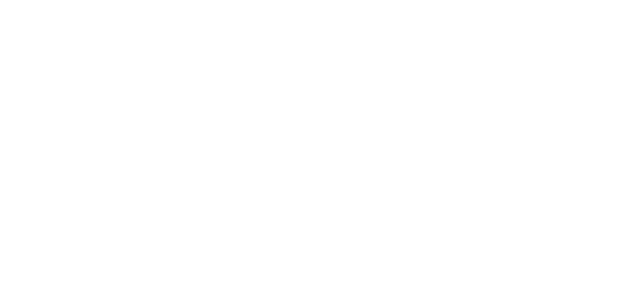
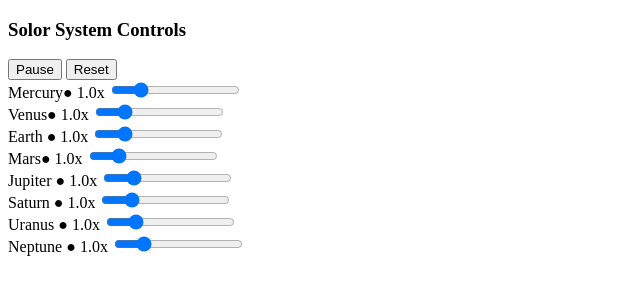
Before and after one commit to katravatsrinu/Solar_Systems, a plain HTML site: page index.html in a window 1280 px wide. Shown: the whole page, without its empty margins (0-640 px from the left). Drawn offline with Linux system fonts and the light colour scheme.

Commit message:
done with some solar controllers

```diff
--- a/index.html
+++ b/index.html
@@ -1,14 +1,77 @@
 <!DOCTYPE html>
 <html lang="en">
+
 <head>
     <meta charset="UTF-8">
     <meta name="viewport" content="width=device-width, initial-scale=1.0">
     <title>Solar System 3D</title>
     <link rel="stylesheet" href="/style.css">
 </head>
+
 <body>
+    <div id="convas-container">
+        <div id="control-panel">
+            <h3>Solor System Controls</h3>
+
+            <div class="main-controls">
+                <button id="pauseBtn" class="btn">Pause</button>
+                <button id="resetBtn" class="btn">Reset</button>
+            </div>
+
+            <div class="control-group">
+                <label for="mercury-speed">Mercury<span class="planet-mercury">●</span> <span class="speed-value"
+                        id="mercury-value">1.0x</span></label>
+                <input type="range" id="mercury-speed" min="0" max="5" step="0.1" value="1">
+            </div>
+
+            <div class="control-group">
+                <label for="venus-speed">Venus<span class="planet-venus">●</span> <span class="speed-value"
+                        id="venus-value">1.0x</span></label>
+                <input type="range" id="venus-speed" min="0" max="5" step="0.1" value="1">
+            </div>
+
+            <div class="control-group">
+                <label for="earth-speed">Earth <span class="planet-earth">●</span> <span class="speed-value"
+                        id="earth-value">1.0x</span></label>
+                <input type="range" id="earth-speed" min="0" max="5" step="0.1" value="1">
+            </div>
+
+            <div class="control-group">
+                <label for="mars-speed">Mars<span class="planet-mars">●</span> <span class="speed-value"
+                        id="mars-value">1.0x</span></label>
+                <input type="range" id="mars-speed" min="0" max="5" step="0.1" value="1">
+            </div>
+
+            <div class="control-group">
+                <label for="jupiter-speed">Jupiter <span class="planet-mercury">●</span> <span class="speed-value"
+                        id="jupiter-value">1.0x</span></label>
+                <input type="range" id="jupiter-speed" min="0" max="5" step="0.1" value="1">
+            </div>
+
+            <div class="control-group">
+                <label for="saturn-speed">Saturn <span class="planet-saturn">●</span> <span class="speed-value"
+                        id="saturn-value">1.0x</span></label>
+                <input type="range" id="saturn-speed" min="0" max="5" step="0.1" value="1">
+            </div>
+
+            <div class="control-group">
+                <label for="uranus-speed">Uranus <span class="planet-uranus">●</span> <span class="speed-value"
+                        id="uranus-value">1.0x</span></label>
+                <input type="range" id="uranus-speed" min="0" max="5" step="0.1" value="1">
+            </div>
+
+            <div class="control-group">
+                <label for="neptune-speed">Neptune <span class="planet-neptune">●</span> <span class="speed-value"
+                        id="neptune-value">1.0x</span></label>
+                <input type="range" id="neptune-speed" min="0" max="5" step="0.1" value="1">
+            </div>
+
+        </div>
+
+    </div>
 
 
     <script src="/main.js"></script>
 </body>
+
 </html>
```
